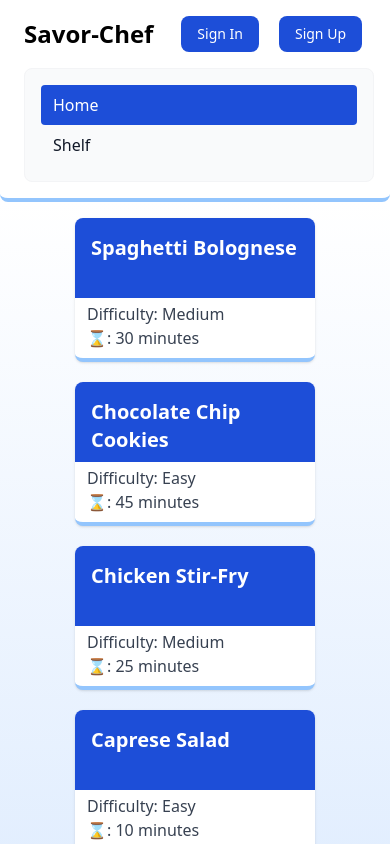
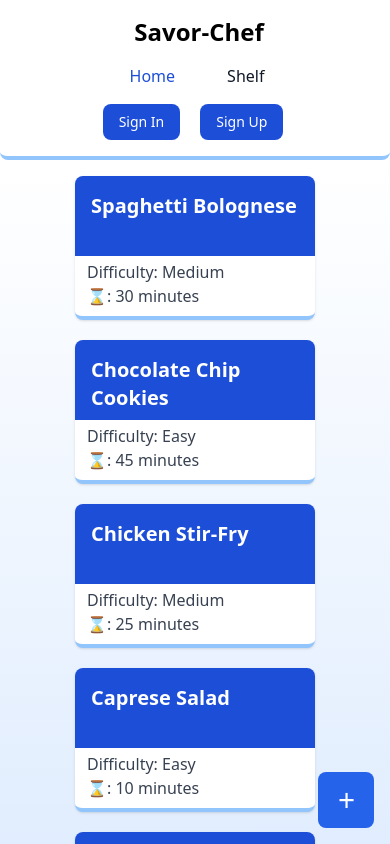
Before and after one commit to Yaroslaw07/savor-chef-front, a React (Create React App) app: page / in a window 390 px wide. Shown: the top 844 px of the page. Built offline with nearby package versions, Linux system fonts and the light colour scheme.

Commit message:
-- simplify navbar -- add button to future add product

```diff
--- a/src/component/mainLayout/MainLayout.js
+++ b/src/component/mainLayout/MainLayout.js
@@ -4,7 +4,7 @@ import NavBar from "./NavBar/NavBar";
 
 function MainLayout(props){
     return (
-      <div className="flex flex-col h-screen">
+      <div className="flex min-w-300 flex-col h-screen">
         <NavBar></NavBar>
         <main className="flex-1 bg-gradient-to-b from-white to-blue-100">
           <Outlet />
--- a/src/component/mainLayout/NavBar/ActivePath.js
+++ b/src/component/mainLayout/NavBar/ActivePath.js
@@ -1,7 +1,7 @@
 function ActivePath(props) {
 
     return <p
-       className="block py-2 pl-3 pr-4 text-white bg-blue-700 rounded md:bg-transparent md:text-blue-700 md:p-0 md:dark:text-blue-500"
+       className="block py-2 pl-3 pr-4 bg-blue-700 rounded bg-transparent text-blue-700 md:p-0 dark:text-blue-500"
      >
        {props.title}
      </p>;
--- a/src/component/mainLayout/NavBar/NavBar.js
+++ b/src/component/mainLayout/NavBar/NavBar.js
@@ -4,19 +4,19 @@ import InactivePath from "./InactivePath";
 import { useContext } from "react";
 import AuthContext from "../../../contexts/AuthContext";
 
-const pages = [{title:"Home",path:"/"},
-               {title:"Shelf",path:"/shelf"}]
-
+const pages = [
+  { title: "Home", path: "/" },
+  { title: "Shelf", path: "/shelf" },
+];
 
 function NavBar() {
+  const location = useLocation();
+  const authCtx = useContext(AuthContext);
 
-  const location = useLocation();
-  const authCtx = useContext(AuthContext)
-
-
+  // p-0 font-medium  bg-gray-50 flex-col space-x-8 mt-0 border-0 md:bg-white dark:bg-gray-800 md:dark:bg-gray-900 dark:border-gray-700
   return (
     <nav className="sticky bg-white dark:bg-gray-900 w-full z-20 top-0 left-0 border-b-4 rounded-b-lg border-blue-300  dark:border-gray-600">
-      <div className="flex flex-wrap items-center justify-between p-4 pl-6">
+      <div className="flex flex-wrap flex-col sm:flex-row gap-2 sm:gap-0 items-center justify-between p-4 pl-6">
         <Link
           to="/"
           className="self-center text-2xl font-semibold whitespace-nowrap dark:text-white"
@@ -25,7 +25,7 @@ function NavBar() {
         </Link>
 
         {authCtx.user === null ? (
-          <div className="flex md:order-2 gap-2">
+          <div className="flex order-2 gap-2">
             <Link
               to="/signin"
               className="text-white bg-blue-700 hover:bg-blue-800 focus:ring-4 focus:outline-none focus:ring-blue-300 font-medium rounded-lg text-sm px-4 py-2 text-center mr-3 md:mr-0 dark:bg-blue-600 dark:hover:bg-blue-700 dark:focus:ring-blue-800"
@@ -40,7 +40,7 @@ function NavBar() {
             </Link>
           </div>
         ) : (
-          <div className="flex md:order-2 gap-2">
+          <div className="flex order-2 gap-2">
             <p className="font-medium rounded-lg text-sm px-4 py-2 text-center mr-3 md:mr-0">
               {authCtx.user.Email}
             </p>
@@ -53,8 +53,7 @@ function NavBar() {
           </div>
         )}
 
-        <div className="items-center justify-between w-full md:flex md:w-auto md:order-1">
-          <ul className="flex flex-col p-4 md:p-0 mt-4 font-medium border border-gray-100 rounded-lg bg-gray-50 md:flex-row md:space-x-8 md:mt-0 md:border-0 md:bg-white dark:bg-gray-800 md:dark:bg-gray-900 dark:border-gray-700">
+        <ul className="order-1 flex items-center gap-6">
           {pages.map((page, index) => {
             return location.pathname === page.path ? (
               <li key={index}>
@@ -62,15 +61,11 @@ function NavBar() {
               </li>
             ) : (
               <li key={index}>
-                  <InactivePath
-                    title={page.title}
-                    to={page.path}
-                  ></InactivePath>
+                <InactivePath title={page.title} to={page.path}></InactivePath>
               </li>
             );
           })}
         </ul>
-        </div>
       </div>
     </nav>
   );
--- a/src/component/receipts/ReceiptItem.js
+++ b/src/component/receipts/ReceiptItem.js
@@ -8,8 +8,8 @@ function ReceiptItem(props) {
   return (
     <div
       className={` ${
-        isFocused ? "bg-gray-100" : ""
-      } w-60 h-36   bg-white  border-b-4 border-blue-300 rounded-lg shadow dark: dark:bg-gray-800 dark:border-gray-700`}
+        isFocused ? "bg-gray-100" : "bg-white"
+      } w-60 h-36    border-b-4 border-blue-300 rounded-lg shadow dark: dark:bg-gray-800 dark:border-gray-700`}
       onMouseEnter={() => setFocus(true)}
       onMouseLeave={() => setFocus(false)}
     >
--- a/src/pages/Home.js
+++ b/src/pages/Home.js
@@ -26,7 +26,12 @@ function Home() {
   }
 
   return (
-      <ReceiptList  receipts={receipts} />
+    <div>
+      <ReceiptList receipts={receipts} />
+      <button className="absolute right-4 bottom-4 w-14 rounded-lg text-white text-3xl bg-blue-600 hover:bg-blue-700 focus:ring-4 focus:outline-none focus:ring-primary-300 px-5 py-2.5 text-center dark:bg-primary-600 dark:hover:bg-primary-700 dark:focus:ring-primary-800">
+        +
+      </button>
+    </div>
   );
 }
 
```
Lines whose indentation alone changed are shown as unchanged.
